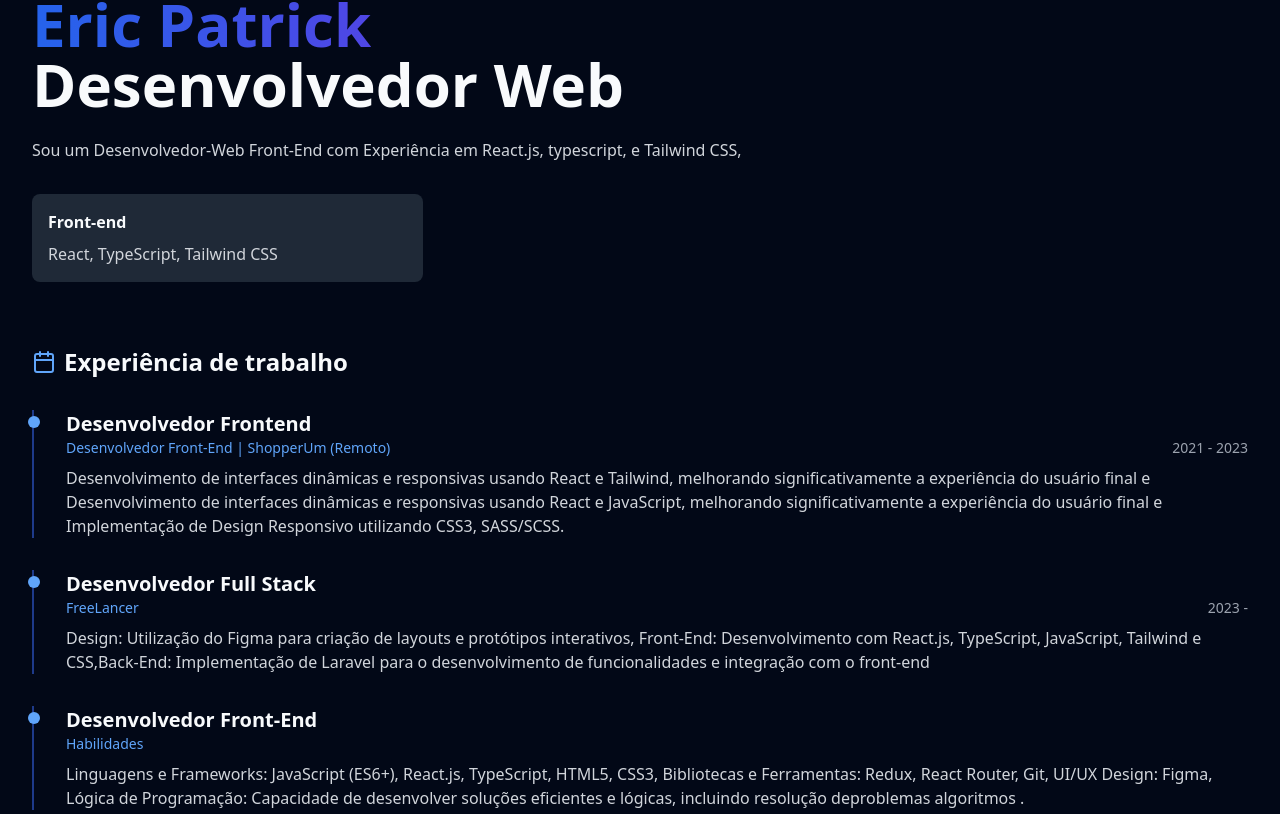
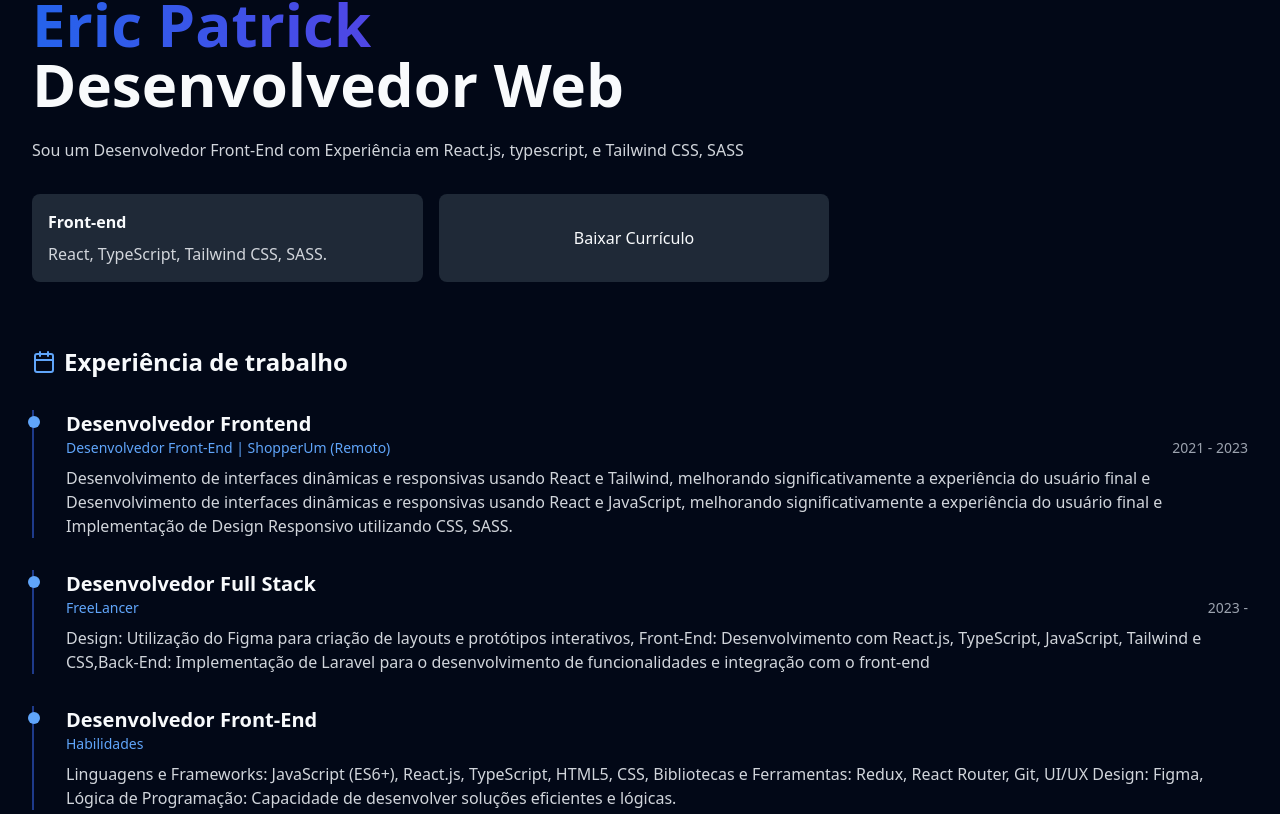
Before and after one commit to Eric20-patrick/Portifolio, a React (Vite) app: page /about in a window 1280 px wide. Shown: the part 166-980 px from the top of the page. Built offline with nearby package versions, Linux system fonts and the light colour scheme.

Commit message:
Adicionando Botão De Download

```diff
--- /dev/null
+++ b/src/components/curriculo.tsx
@@ -0,0 +1,17 @@
+import React from 'react';
+
+const DownloadCurriculo: React.FC = () => {
+  return (
+    <div className="p-4  bg-gray-100 dark:bg-gray-800 flex justify-center items-center rounded-lg">
+      <a
+        href="../../public/Curriculo.pdf"
+        download="Curriculo_Eric.pdf"
+        className="p-4 bg-gray-00  rounded-lg hover:bg-blue-600 "
+      >
+        Baixar Currículo
+      </a>
+    </div>
+  );
+};
+
+export default DownloadCurriculo;
--- a/src/pages/About.tsx
+++ b/src/pages/About.tsx
@@ -1,5 +1,6 @@
 import { useRef, useEffect } from 'react';
 import { Calendar, Award, BookOpen } from 'lucide-react';
+import Curriculo from '../components/curriculo';
 
 const About = () => {
   const bioRef = useRef<HTMLDivElement>(null);
@@ -39,7 +40,7 @@ const About = () => {
       company: 'Desenvolvedor Front-End | ShopperUm (Remoto)',
       period: '2021 - 2023',
       description:
-        'Desenvolvimento de interfaces dinâmicas e responsivas usando React e Tailwind, melhorando significativamente a experiência do usuário final e Desenvolvimento de interfaces dinâmicas e responsivas usando React e JavaScript, melhorando significativamente a experiência do usuário final e 	Implementação de Design Responsivo utilizando CSS3, SASS/SCSS.',
+        'Desenvolvimento de interfaces dinâmicas e responsivas usando React e Tailwind, melhorando significativamente a experiência do usuário final e Desenvolvimento de interfaces dinâmicas e responsivas usando React e JavaScript, melhorando significativamente a experiência do usuário final e 	Implementação de Design Responsivo utilizando CSS, SASS.',
     },
     {
       title: 'Desenvolvedor Full Stack',
@@ -53,7 +54,7 @@ const About = () => {
       company: 'Habilidades',
       period: '',
       description:
-        'Linguagens e Frameworks: JavaScript (ES6+), React.js, TypeScript, HTML5, CSS3, Bibliotecas e Ferramentas: Redux, React Router, Git, UI/UX Design: Figma, Lógica de Programação: Capacidade de desenvolver soluções eficientes e lógicas, incluindo resolução deproblemas algoritmos .',
+        'Linguagens e Frameworks: JavaScript (ES6+), React.js, TypeScript, HTML5, CSS, Bibliotecas e Ferramentas: Redux, React Router, Git, UI/UX Design: Figma, Lógica de Programação: Capacidade de desenvolver soluções eficientes e lógicas.',
     },
   ];
 
@@ -82,17 +83,18 @@ const About = () => {
               Desenvolvedor Web
             </h1>
             <p className="text-gray-600 dark:text-gray-300 mb-4">
-              Sou um Desenvolvedor-Web Front-End com Experiência em React.js,
-              typescript, e Tailwind CSS,
+              Sou um Desenvolvedor Front-End com Experiência em React.js,
+              typescript, e Tailwind CSS, SASS
             </p>
 
             <div className="mt-8 grid grid-cols-2 gap-4">
               <div className="p-4 bg-gray-100 dark:bg-gray-800 rounded-lg">
                 <h3 className="font-semibold mb-2">Front-end</h3>
                 <p className="text-gray-600 dark:text-gray-300">
-                  React, TypeScript, Tailwind CSS
+                  React, TypeScript, Tailwind CSS, SASS.
                 </p>
               </div>
+              <Curriculo />
             </div>
           </div>
         </div>
--- a/src/pages/Contact.tsx
+++ b/src/pages/Contact.tsx
@@ -1,4 +1,5 @@
 import { Send, Mail, Phone, MapPin, Linkedin } from 'lucide-react';
+import Curriculo from '../components/curriculo';
 
 const Contact = () => {
   const contactInfo = [
```
Also changed, not shown: 1 other file (tests, documents, lock files or other folders).
